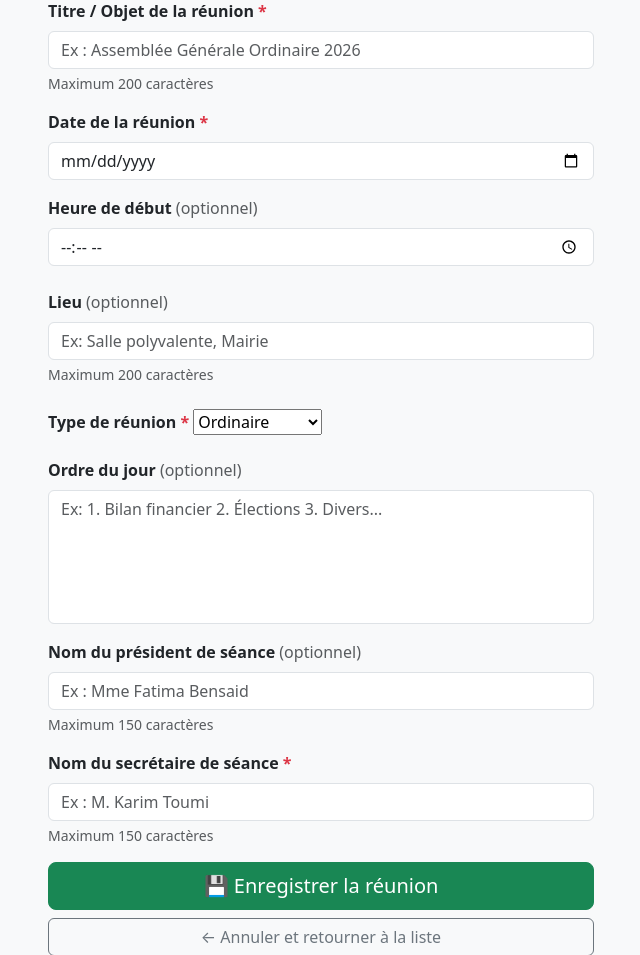
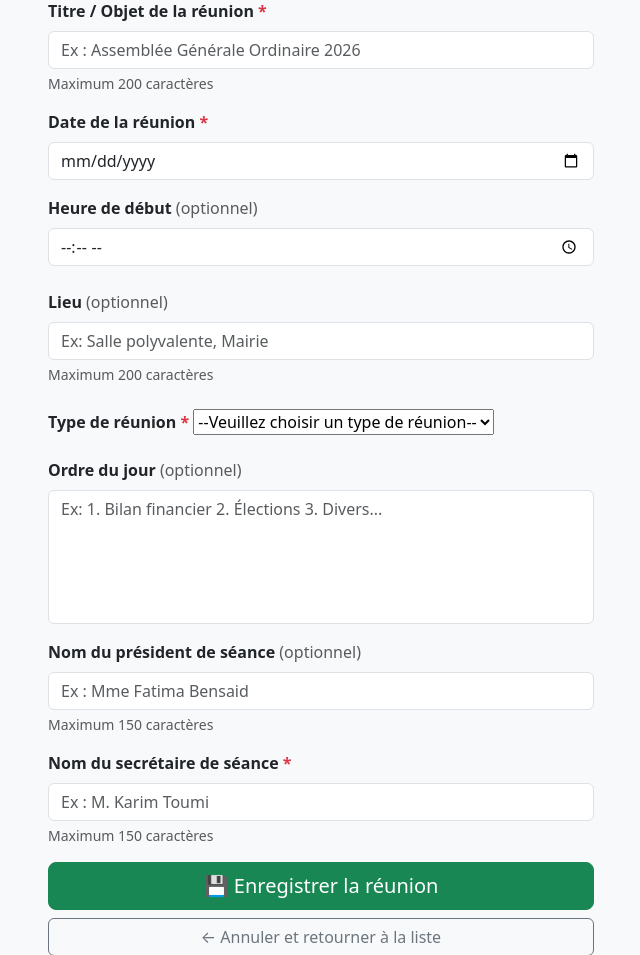
Before and after one commit to dabakhh/meeting-app, a Flask app: page /nouvelle in a window 1280 px wide. Shown: the part 147-1102 px from the top of the page, without its empty margins (319-959 px from the left). Run offline with Flask 3, Linux system fonts and the light colour scheme.

Commit message:
add default value option for the select tag of reunion type

```diff
--- a/templates/nouvelle.html
+++ b/templates/nouvelle.html
@@ -97,6 +97,7 @@
                     Type de réunion <span class="text-danger">*</span>
                 </label>
                 <select id="type_reunion" name="type_reunion">
+                    <option value="">--Veuillez choisir un type de réunion--</option>
                     <option value="Ordinaire">Ordinaire</option>
                     <option value="Extraordinaire">Extraordinaire</option>
                 </select>
```
